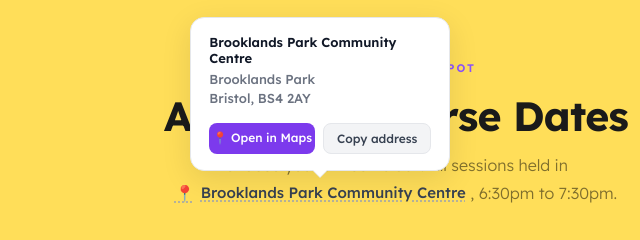
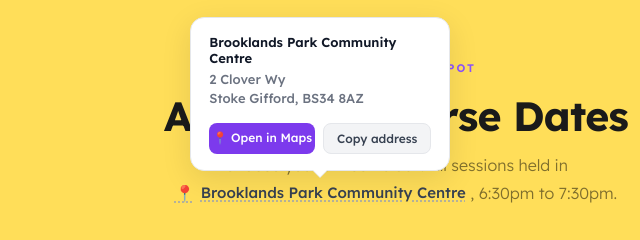
Before and after one commit to reallifemoney/reallifemoney, a plain HTML site: page course.html in a window 1280 px wide. Both pictures are taken after a click on the button 564 px from the left and 4861 px from the top of the page. Shown: the part 4669-4909 px from the top of the page, 244-884 px from the left. Drawn offline with Linux system fonts and the light colour scheme; no server answers; a script that the page names is missing.

Commit message:
Update course.html

```diff
--- a/course.html
+++ b/course.html
@@ -1138,7 +1138,7 @@
 
       <div class="venue-popover" id="venuePopover" role="tooltip">
         <div class="popover-name">Brooklands Park Community Centre</div>
-        <div class="popover-address">Brooklands Park<br>Bristol, BS4 2AY</div>
+        <div class="popover-address">2 Clover Wy<br>Stoke Gifford, BS34 8AZ</div>
         <div class="popover-actions">
           <a href="https://maps.google.com/?q=Brooklands+Park+Community+Centre+Bristol" target="_blank" class="btn-map">📍 Open in Maps</a>
           <a href="#" class="btn-copy" id="copyBtn">Copy address</a>
```
